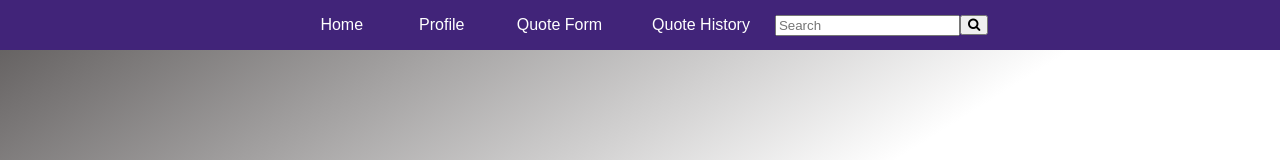
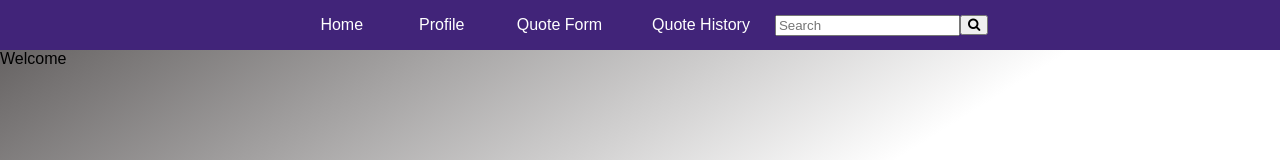
Before and after one commit to AridArab/COSC4353-Project, a React (Vite) app: page /Home in a window 1280 px wide. Shown: the top 160 px of the page. Built offline with nearby package versions, Linux system fonts and the light colour scheme.

Commit message:
Created folder for stylesheets -Zohair

```diff
--- a/src/Home.jsx
+++ b/src/Home.jsx
@@ -1,4 +1,5 @@
 import NavBar from './NavBar.jsx';
+import HomeAnimation from './components/Home/HomeAnimation.jsx';
 
 
 function Home() {
@@ -6,6 +7,7 @@ function Home() {
     return(
         <>
             <NavBar/>
+            <HomeAnimation/>
         </>
     );
 }
--- a/src/main.jsx
+++ b/src/main.jsx
@@ -6,7 +6,7 @@ import {
 } from "react-router-dom";
 import QuoteHistory from './QuoteHistory.jsx';
 import Home from './Home.jsx';
-import './index.css';
+import './stylesheets/index.css';
 
 const router = createBrowserRouter([
   {
```
Also changed, not shown: src/stylesheets/index.css (renamed from src/index.css).
